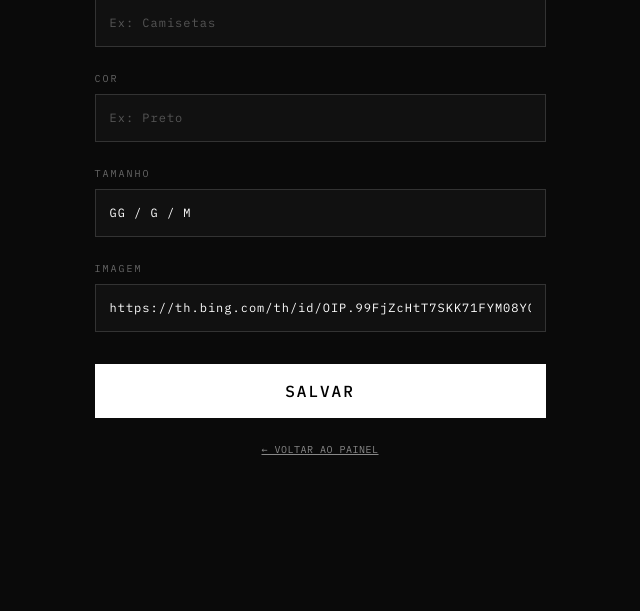
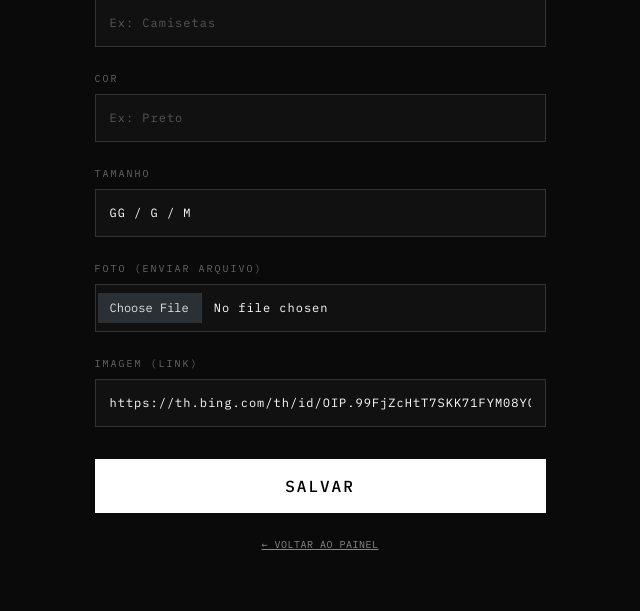
Before and after one commit to Guicosta-dev/ProjetoAula, a Django app: page /painel/editar/1/ in a window 1280 px wide. Shown: the part 708-1319 px from the top of the page, without its empty margins (320-960 px from the left). Before the commit the page ends 1163 px from the top, so only its background shows below. Run offline with Django 5.2, Linux system fonts and the light colour scheme; a user stored in the database is signed in; data comes from the database, SQL or seed files in the repository; both versions use the stored data as it was after the commit.

Commit message:
upload de foto pelo painel

```diff
--- a/app/forms.py
+++ b/app/forms.py
@@ -4,15 +4,16 @@ from .models import Produto
 class ProdutoForm(forms.ModelForm):
     class Meta:
         model = Produto
-        fields = ['nome', 'descricao', 'preco', 'estoque', 'genero', 'categoria', 'cor', 'tamanho', 'imagem']
+        fields = ['nome', 'descricao', 'preco', 'estoque', 'genero', 'categoria', 'cor', 'tamanho', 'foto', 'imagem']
         widgets = {
             'nome': forms.TextInput(attrs={'class': 'form-control', 'placeholder': 'Nome do produto'}),
             'descricao': forms.Textarea(attrs={'class': 'form-control', 'rows': 3, 'placeholder': 'Descrição'}),
             'preco': forms.NumberInput(attrs={'class': 'form-control', 'step': '0.01'}),
             'estoque': forms.NumberInput(attrs={'class': 'form-control'}),
+            'genero': forms.Select(attrs={'class': 'form-control'}),
             'categoria': forms.TextInput(attrs={'class': 'form-control', 'placeholder': 'Ex: Camisetas'}),
             'cor': forms.TextInput(attrs={'class': 'form-control', 'placeholder': 'Ex: Preto'}),
             'tamanho': forms.TextInput(attrs={'class': 'form-control', 'placeholder': 'Ex: M'}),
-            'imagem': forms.URLInput(attrs={'class': 'form-control', 'placeholder': 'https://...'}),
-            'genero': forms.Select(attrs={'class': 'form-control'}),
+            'foto': forms.ClearableFileInput(attrs={'class': 'form-control'}),
+            'imagem': forms.URLInput(attrs={'class': 'form-control', 'placeholder': 'https://... (opcional)'}),
         }
--- a/app/models.py
+++ b/app/models.py
@@ -15,9 +15,16 @@ class Produto(models.Model):
     genero = models.CharField(max_length=10, choices=GENEROS, default='male')
 
     # MUDANÇA AQUI: de ImageField para URLField
-    imagem = models.URLField(max_length=500, blank=True, null=True)
+    imagem = models.URLField(max_length=500, blank=True, null=True, verbose_name='Imagem (link)')
+    foto = models.ImageField(upload_to='produtos/', blank=True, null=True, verbose_name='Foto (enviar arquivo)')
 
     criado_em = models.DateTimeField(default=timezone.now)
 
     def __str__(self):
         return self.nome
+
+    @property
+    def imagem_url(self):
+        if self.foto:
+            return self.foto.url
+        return self.imagem or ''
--- a/app/templates/carrinho.html
+++ b/app/templates/carrinho.html
@@ -14,8 +14,8 @@
 
     {% for item in itens %}
     <div class="item-carrinho">
-        {% if item.produto.imagem %}
-            <img src="{{ item.produto.imagem }}" alt="{{ item.produto.nome }}" class="carrinho-img">
+        {% if item.produto.imagem_url %}
+            <img src="{{ item.produto.imagem_url }}" alt="{{ item.produto.nome }}" class="carrinho-img">
         {% else %}
             <div class="carrinho-img produto-sem-imagem"></div>
         {% endif %}
--- a/app/templates/detalhe.html
+++ b/app/templates/detalhe.html
@@ -5,8 +5,8 @@
 {% block content %}
 <main class="container-detalhe">
     <div class="imagem-detalhe">
-        {% if produto.imagem %}
-            <img src="{{ produto.imagem }}" alt="{{ produto.nome }}">
+        {% if produto.imagem_url %}
+            <img src="{{ produto.imagem_url }}" alt="{{ produto.nome }}" ...>
         {% else %}
             <div class="produto-img produto-sem-imagem"><span>SEM IMAGEM</span></div>
         {% endif %}
--- a/app/templates/home.html
+++ b/app/templates/home.html
@@ -8,8 +8,8 @@
         {% for produto in produtos %}
         <div class="col-6 col-md-4 col-lg-2">
             <a href="{% url 'detalhe_produto' produto.id %}" class="produto-card">
-                {% if produto.imagem %}
-                    <img src="{{ produto.imagem }}" alt="{{ produto.nome }}" class="produto-img">
+                {% if produto.imagem_url %}
+                    <img src="{{ produto.imagem_url }}" alt="{{ produto.nome }}"  class="produto-img">
                 {% else %}
                     <div class="produto-img produto-sem-imagem"><span>SEM IMAGEM</span></div>
                 {% endif %}
--- a/app/templates/painel/form_produto.html
+++ b/app/templates/painel/form_produto.html
@@ -11,7 +11,7 @@
                 {{ titulo|upper }}
             </h1>
 
-            <form method="POST">
+            <form method="POST" enctype="multipart/form-data">
                 {% csrf_token %}
 
                 {% for field in form %}
--- a/config/urls.py
+++ b/config/urls.py
@@ -5,5 +5,5 @@ from django.conf.urls.static import static
 
 urlpatterns = [
     path('admin/', admin.site.urls),
-    path('', include('app.urls')), # Incluindo as urls do app
-]
+    path('', include('app.urls')),
+] + static(settings.MEDIA_URL, document_root=settings.MEDIA_ROOT)
--- a/requirements.txt
+++ b/requirements.txt
@@ -2,3 +2,4 @@ asgiref==3.12.1
 Django==6.1.1
 sqlparse==0.6.0
 tzdata==2026.4
+pillow
```
Also changed, not shown: app/migrations/0006_produto_foto_alter_produto_imagem.py (added), db.sqlite3, 1 other file.
